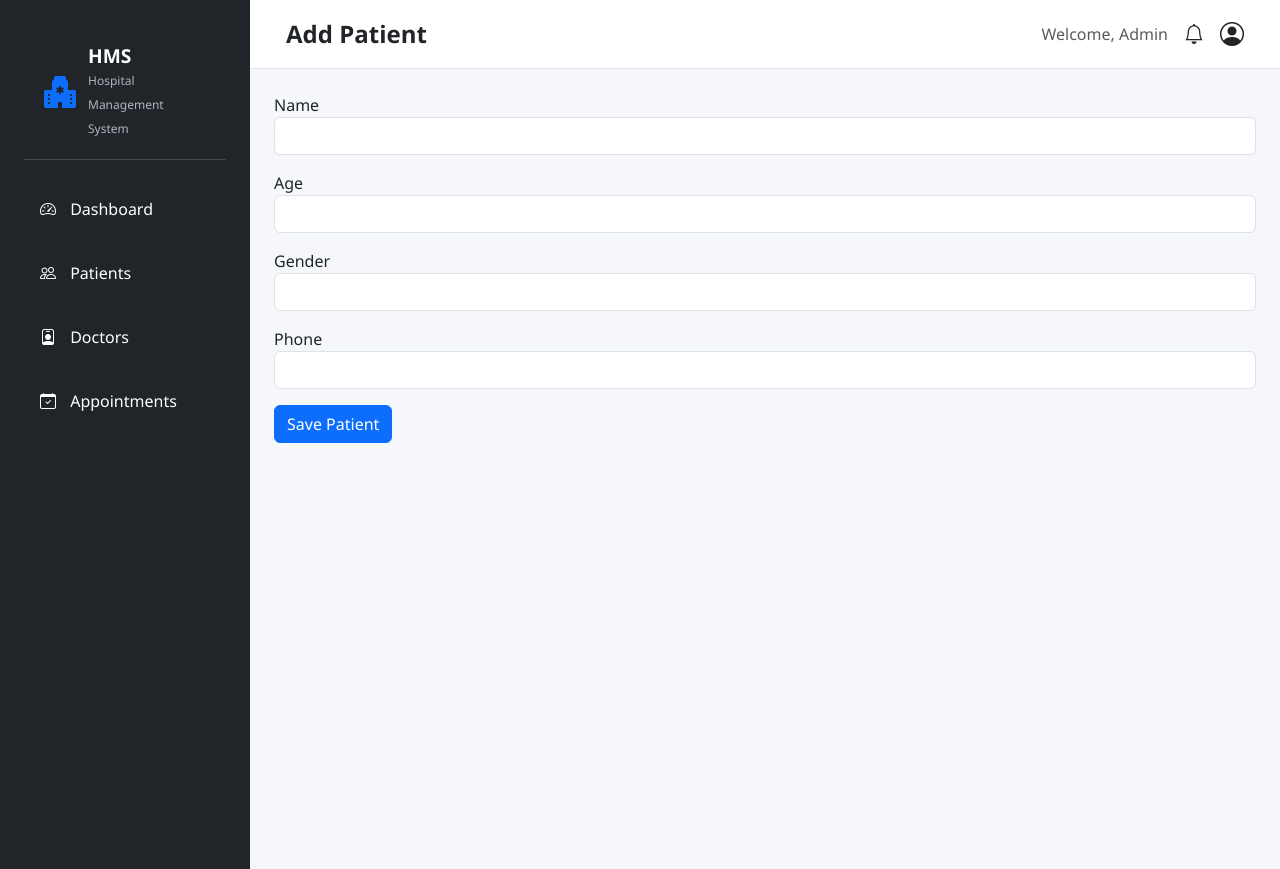
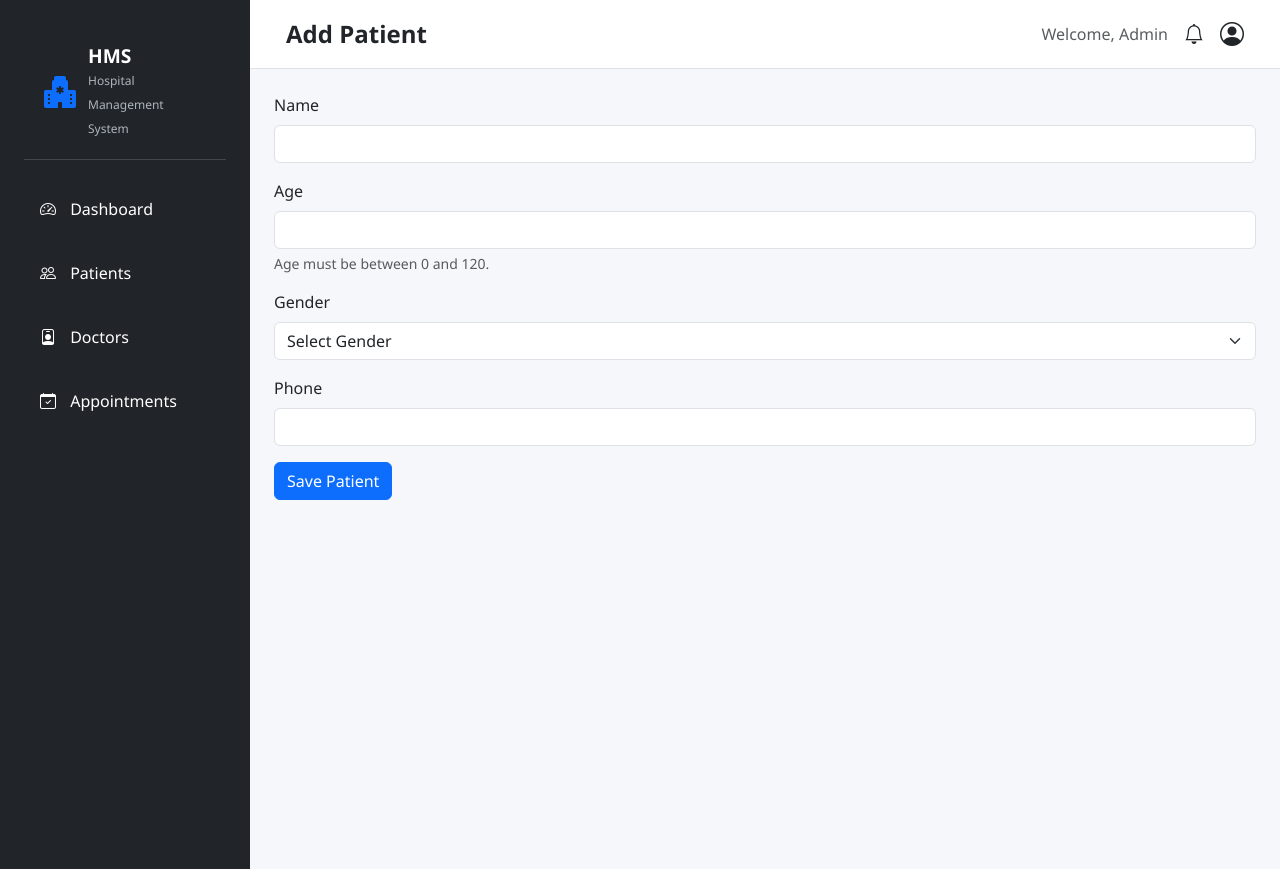
Before and after one commit to AmaanCoder786/hospital-management-system, a Flask app: page /add-patient in a window 1280 px wide. Run offline with Flask 3, Linux system fonts and the light colour scheme.

Commit message:
Phase 2: Add patient input validation and flash message

```diff
--- a/app.py
+++ b/app.py
@@ -1,5 +1,5 @@
 # Import required flask modules
-from flask import Flask, render_template, request, redirect
+from flask import Flask, render_template, request, redirect, flash
 
 # Import sqlite3 for database helper
 import sqlite3
@@ -7,6 +7,7 @@ from database.db import get_db_connection
 
 # Create Flask application
 app = Flask(__name__)
+app.secret_key = "hospital-management-secret-key"  # Required for flashing
 
 # ----------------------
 # Home Page
@@ -104,25 +105,49 @@ def patients():
 # Add a new patient to the database
 @app.route("/add-patient", methods=["GET", "POST"])
 def add_patient():
+
     if request.method == "POST":
 
-        name = request.form["name"]
+        name = request.form["name"].strip()
         age = request.form["age"]
         gender = request.form["gender"]
-        phone = request.form["phone"]
+        phone = request.form["phone"].strip()
+
+        # Server-side age validation
+        try:
+            age = int(age)
+
+            if age < 0 or age > 120:
+                flash("Age must be between 0 and 120.", "danger")
+                return redirect("/add-patient")
+
+        except ValueError:
+            flash("Please enter a valid age.", "danger")
+            return redirect("/add-patient")
 
         connection = get_db_connection()
         cursor = connection.cursor()
+
         cursor.execute("""
-                       INSERT INTO patients
-                       (name, age, gender, phone)
-                       VALUES (?, ?, ?, ?)""",
-                       (name, age, gender, phone))
+            INSERT INTO patients
+            (name, age, gender, phone)
+            VALUES (?, ?, ?, ?)
+        """, (
+            name,
+            age,
+            gender,
+            phone
+        ))
+
         connection.commit()
         connection.close()
 
         return redirect("/patients")
-    return render_template("add_patient.html", page_title="Add Patient")
+
+    return render_template(
+        "add_patient.html",
+        page_title="Add Patient"
+    )
 
 # Edit an existing patient's details in the database
 @app.route("/edit-patient/<int:id>", methods=["GET", "POST"])
@@ -130,13 +155,24 @@ def edit_patient(id):
 
     if request.method == "POST":
 
-        name = request.form["name"]
+        name = request.form["name"].strip()
         age = request.form["age"]
         gender = request.form["gender"]
-        phone = request.form["phone"]
+        phone = request.form["phone"].strip()
+
+        # Server-side age validation
+        try:
+            age = int(age)
+
+            if age < 0 or age > 120:
+                flash("Age must be between 0 and 120.", "danger")
+                return redirect(f"/edit-patient/{id}")
+
+        except ValueError:
+            flash("Please enter a valid age.", "danger")
+            return redirect(f"/edit-patient/{id}")
 
         connection = get_db_connection()
-
         cursor = connection.cursor()
 
         cursor.execute(
@@ -154,7 +190,6 @@ def edit_patient(id):
         return redirect("/patients")
 
     connection = get_db_connection()
-
     cursor = connection.cursor()
 
     cursor.execute(
@@ -419,11 +454,19 @@ def add_appointment():
         return redirect("/appointments")
 
     # Get all patients
-    cursor.execute("SELECT id, name FROM patients")
+    cursor.execute("""
+                   SELECT id, name, age, gender, phone
+                   FROM patients
+                   ORDER BY name
+                   """)
     patients = cursor.fetchall()
 
     # Get all doctors
-    cursor.execute("SELECT id, name FROM doctors")
+    cursor.execute("""
+                   SELECT id, name, specialization
+                   FROM doctors
+                   ORDER BY name
+                   """)
     doctors = cursor.fetchall()
 
     connection.close()
--- a/static/css/style.css
+++ b/static/css/style.css
@@ -1,6 +1,9 @@
 /* ==========================
    General Layout
 ========================== */
+* {
+    box-sizing: border-box;
+}
 body {
     margin: 0;
     background-color: #f5f7fa;
@@ -26,10 +29,16 @@ a {
 ========================== */
 .sidebar {
     width: 250px;
+    min-width: 250px;
+    flex-shrink: 0;
     min-height: 100vh;
     background-color: #212529;
     color:white;
     padding: 1.5rem;
+}
+
+.min-vw-0 {
+    min-width: 0;
 }
 
 .sidebar .nav-link{
--- a/templates/add_patient.html
+++ b/templates/add_patient.html
@@ -4,27 +4,89 @@
 
 <form method="POST">
 
+    <!-- Patient Name -->
     <div class="mb-3">
-        <label>Name</label>
-        <input type="text" name="name" class="form-control">
+        <label class="form-label">Name</label>
+
+        <input
+            type="text"
+            name="name"
+            class="form-control"
+            required
+            minlength="2"
+        >
     </div>
 
+
+    <!-- Patient Age -->
     <div class="mb-3">
-        <label>Age</label>
-        <input type="number" name="age" class="form-control">
+        <label class="form-label">Age</label>
+
+        <input
+            type="number"
+            name="age"
+            class="form-control"
+            min="0"
+            max="120"
+            required
+        >
+
+        <div class="form-text">
+            Age must be between 0 and 120.
+        </div>
     </div>
 
+
+    <!-- Patient Gender -->
     <div class="mb-3">
-        <label>Gender</label>
-        <input type="text" name="gender" class="form-control">
+        <label class="form-label">Gender</label>
+
+        <select
+            name="gender"
+            class="form-select"
+            required
+        >
+
+            <option value="">
+                Select Gender
+            </option>
+
+            <option value="Male">
+                Male
+            </option>
+
+            <option value="Female">
+                Female
+            </option>
+
+            <option value="Other">
+                Other
+            </option>
+
+        </select>
     </div>
 
+
+    <!-- Patient Phone -->
     <div class="mb-3">
-        <label>Phone</label>
-        <input type="text" name="phone" class="form-control">
+        <label class="form-label">Phone</label>
+
+        <input
+            type="tel"
+            name="phone"
+            class="form-control"
+            required
+            minlength="10"
+            maxlength="15"
+        >
     </div>
 
-    <button type="submit" class="btn btn-primary">
+
+    <!-- Submit -->
+    <button
+        type="submit"
+        class="btn btn-primary"
+    >
         Save Patient
     </button>
 
--- a/templates/base.html
+++ b/templates/base.html
@@ -12,14 +12,26 @@
 <body>
     <div class="d-flex">
         {% include 'Components/sidebar.html' %}
-        <div class="flex-grow-1">
+        <div class="flex-grow-1 min-vw-0">
             {% include 'Components/navbar.html' %}
             <main class="flex-grow-1 p-4">
+                {% with messages = get_flashed_messages(with_categories=true) %}
+                    {% if messages %}
+                        {% for category, message in messages %}
+                            <div class="alert alert-{{ category }} alert-dismissible fade show" role="alert">
+                                {{ message }}
+                                <button type="button" class="btn-close" data-bs-dismiss="alert" aria-label="Close"></button>
+                            </div>
+                        {% endfor %}
+                    {% endif %}
+                {% endwith %}
+
                 {% block content %}
                 {% endblock %}
             </main>
         </div>
     </div>
+    <script src="https://cdn.jsdelivr.net/npm/bootstrap@5.3.7/dist/js/bootstrap.bundle.min.js"></script>
     <script src="{{ url_for('static', filename='js/script.js') }}"></script>
 </body>
 </html>
```
Also changed, not shown: templates/add_appointment.html (+45 -47 lines), templates/edit_patient.html (+52 -16 lines).
